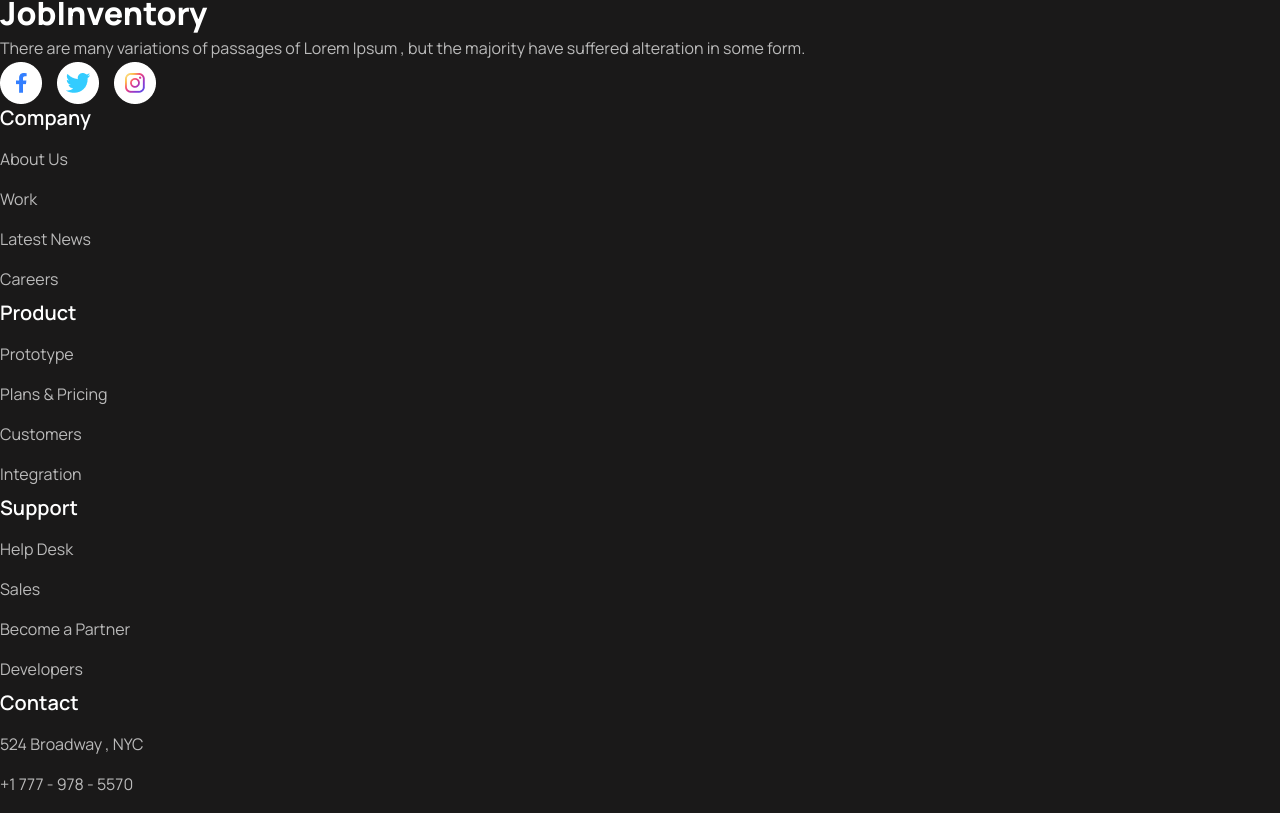
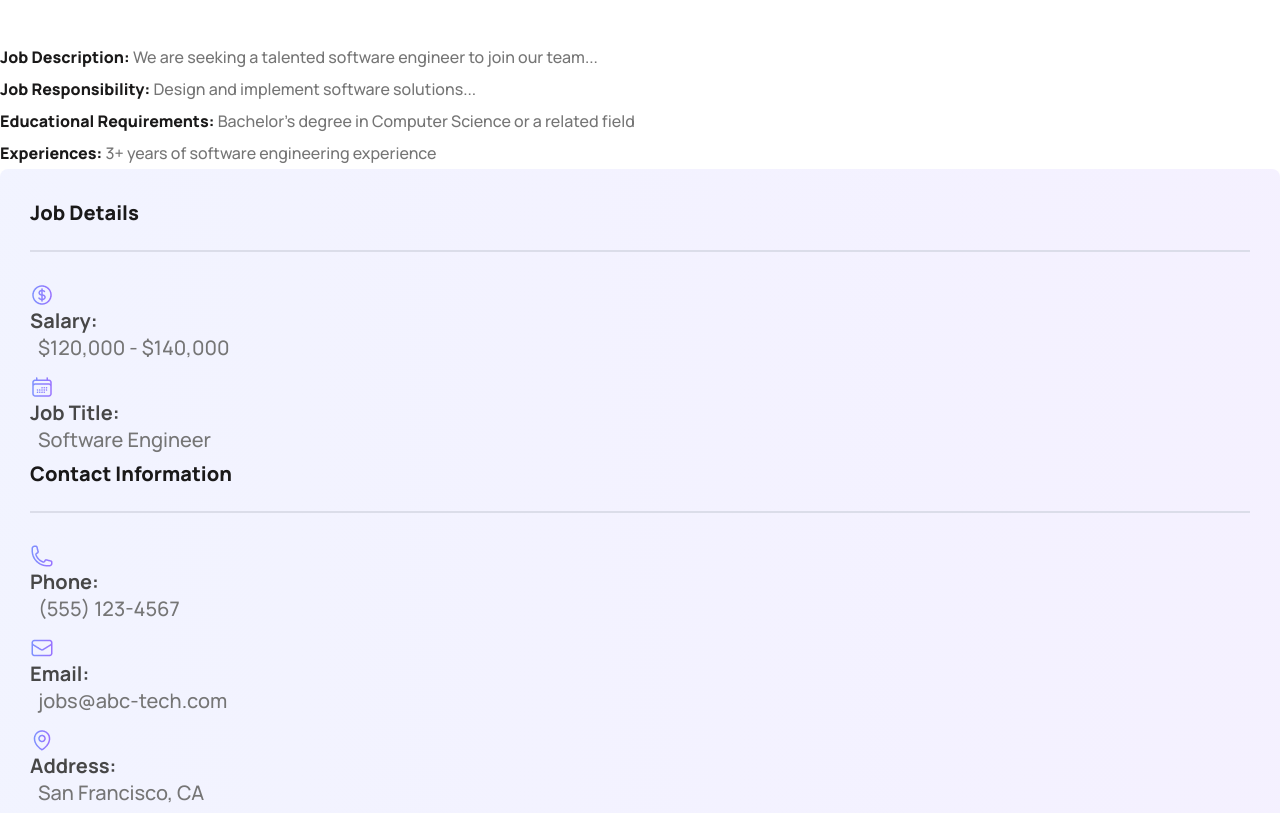
Before and after one commit to israt2022/carrer-hub, a React (Vite) app in the folder job-inventory/: page /job/1 in a window 1280 px wide. Shown: the part 687-1500 px from the top of the page. Built offline with nearby package versions, Linux system fonts and the light colour scheme.

Commit message:
job details page

```diff
--- a/job-inventory/public/jobPost.json
+++ b/job-inventory/public/jobPost.json
@@ -1,6 +1,6 @@
 [
     {
-        "id": "1",
+        "id": 1,
         "job_post": "Software Engineer",
         "company": "Google LLC",
         "company_logo": "/assets/Logo/google-1-1 1-1.png",
@@ -13,11 +13,12 @@
         "education_requirement": "Bachelor's degree in Computer Science or a related field",
         "experience": "3+ years of software engineering experience",
         "phone": "(555) 123-4567",
-        "email": "jobs@abc-tech.com"
+        "email": "jobs@abc-tech.com",
+        "applied": true
       },
 
       {
-        "id": "2",
+        "id": 2,
         "job_post": "Marketing Manager",
         "company": "Tesla",
         "company_logo": "/assets/Logo/tesla-9 1.png",
@@ -30,11 +31,12 @@
         "education_requirement": "Bachelor's degree in Marketing or a related field",
         "experience": "5+ years of marketing experience",
         "phone": "(555) 987-6543",
-        "email": "jobs@xyz-corp.com"
+        "email": "jobs@xyz-corp.com",
+        "applied": false
       },
 
       {
-        "id": "3",
+        "id": 3,
         "job_post": "Marketing Manager",
         "company": "Google LLC",
         "company_logo": "/assets/Logo/google-1-1 1-1.png",
@@ -47,11 +49,12 @@
         "education_requirement": "Bachelor's degree in Marketing or related field",
         "experience": "5+ years of experience in marketing management",
         "phone": "555-555-1234",
-        "email": "jobs@abccompany.com"
+        "email": "jobs@abccompany.com",
+        "applied": true
       },
 
       {
-        "id": "4",
+        "id": 4,
         "job_post": "Software Engineer",
         "company": "Tesla",
         "company_logo": "/assets/Logo/tesla-9 1.png",
@@ -64,11 +67,12 @@
         "education_requirement": "Bachelor's degree in Computer Science or related field",
         "experience": "3+ years of experience in web development",
         "phone": "555-555-5678",
-        "email": "careers@xyztech.com"
+        "email": "careers@xyztech.com",
+        "applied": false
       },
 
       {
-        "id": "5",
+        "id": 5,
         "job_post": "Software Engineer",
         "company": "Netflix",
         "company_logo": "/assest/Logo/netflix-4 1.png",
@@ -81,10 +85,11 @@
         "education_requirement": "Bachelor's or Master's degree in Computer Science or related field",
         "experience": "2+ years of experience in software development",
         "phone": "(123) 456-7890",
-        "email": "careers@google.com"
+        "email": "careers@google.com",
+        "applied": true
       },
       {
-        "id": "6",
+        "id": 6,
         "job_post": "Marketing Manager",
         "company": "Airbnb",
         "company_logo": "/assest/All Images/airbnb.png",
@@ -97,6 +102,7 @@
         "education_requirement": "Bachelor's or Master's degree in Marketing, Business, or related field",
         "experience": "5+ years of experience in marketing",
         "phone": "(123) 456-7890",
-        "email": "careers@apple.com"
+        "email": "careers@apple.com",
+        "applied": false
       }
 ]
--- a/job-inventory/src/components/Header.jsx
+++ b/job-inventory/src/components/Header.jsx
@@ -12,7 +12,7 @@ const Header = () => {
   return (
     <div className="px-4 py-4 mx-auto sm:max-w-full lg:max-w-screen-xl md:px-24 lg:px-8">
   <div className="relative flex items-center justify-between">
-    <h1 className="header-site-name sm:text-left">JobInventory</h1>
+    <h1 className="header-site-name sm:text-left"><NavLink to="/">JobInventory</NavLink></h1>
 
     <div className="flex lg:hidden">
       <button type="button" onClick={()=>menuDisplayHandler()} className="text-gray-500 hover:text-gray-600 focus:outline-none focus:text-gray-600 menu-toggler" aria-label="Toggle menu">
--- a/job-inventory/src/components/JobDetails.jsx
+++ b/job-inventory/src/components/JobDetails.jsx
@@ -1,13 +1,140 @@
-import React from "react";
+import React, { useEffect, useState } from "react";
 import Header from "./Header";
 import Footer from "./Footer";
+import { useParams } from "react-router-dom";
 
 const JobDetails = () => {
+
+    const {jobID} = useParams();
+
+
+    const [jobs, setJobs] = useState([]);
+    const [thisJob, setThisJob] = useState({});
+    const [isApplied, setIsApplied] = useState(false);
+
+    useEffect(()=>{
+        fetch("/jobPost.json")
+        .then(res => res.json())
+        .then(res => setJobs(res))
+    },[]);
+
+    useEffect(() => {
+        let checkAppliedJobs = localStorage.getItem("appliedJobs");
+        if (checkAppliedJobs !== null) {
+            const applied = JSON.parse(checkAppliedJobs).find(job => job.id === parseInt(jobID));
+            setIsApplied(applied);
+        }
+    }, [jobID]);
+
+
+    useEffect(()=>{
+        setThisJob(jobs?.find(job => job.id === parseInt(jobID)))
+    },[jobs, jobID]);
+
+    const appliedJob = (thisJob) => {
+        const appliedJobs = JSON.parse(localStorage.getItem("appliedJobs"));
+
+        if (appliedJobs === null) {
+            localStorage.setItem("appliedJobs", JSON.stringify([thisJob]));
+        } else {
+            const jobExists = appliedJobs.some(job => job.id === thisJob.id);
+            if (!jobExists) {
+                appliedJobs.push(thisJob);
+                localStorage.setItem("appliedJobs", JSON.stringify(appliedJobs));
+            }
+        }
+
+        setIsApplied(true);
+    };
+
     return(
         <>
             <div className="page-head">
-            <Header/>
+                <Header/>
                 <h2 className="page-title">Job Details</h2>
+            </div>
+
+            <div className="job-details-container flex flex-wrap lg:flex-nowrap gap-x-20 px-4 py-4 mx-auto sm:max-w-full lg:max-w-screen-xl md:px-24 lg:px-8 relative justify-between">
+                <div className="job-requirements w-full lg:w-3/5">
+                    <div className="job-description mb-6">
+                        <span className="job-key">
+                                Job Description: {" "}
+                        </span>
+                        <span className="job-value">
+                            {thisJob?.job_description}
+                        </span>
+                    </div>
+
+                    <div className="job-responsibility my-6">
+                        <span className="job-key">
+                                Job Responsibility: {" "}
+                        </span>
+                        <span className="job-value">
+                        {thisJob?.job_responsibility}
+                        </span>
+                    </div>
+
+                    <div className="job-education my-6">
+                        <span className="job-key mb-4 block">
+                                Educational Requirements: {" "}
+                        </span>
+                        <span className="job-value">
+                            {thisJob?.education_requirement}
+                        </span>
+                    </div>
+
+                    <div className="job-experience my-6">
+                        <span className="job-key my-4 block">
+                        Experiences: {" "}
+                        </span>
+                        <span className="job-value">
+                            {thisJob?.experience}
+                        </span>
+                    </div>
+
+
+                </div>
+                <div className="job-information-container w-full lg:w-2/5 mt-5 lg:mt-0">
+                    <div className="content">
+                        <div className="job-info-title">Job Details</div>
+                        <hr className="title-separetor"/>
+
+                        <div className="flex info-item">
+                            <img src="/assets/Icons/Frame.png" alt="" />
+                            <div className="info-type">Salary: </div>
+                            <div className="info-value">{thisJob?.salary}</div>
+                        </div>
+
+                        <div className="flex info-item">
+                            <img src="/assets/Icons/Frame-1.png" alt="" />
+                            <div className="info-type">Job Title:</div>
+                            <div className="info-value">{thisJob?.job_post}</div>
+                        </div>
+
+                        <div className="job-info-title mt-8">Contact Information</div>
+                        <hr className="title-separetor"/>
+
+                        <div className="flex info-item">
+                            <img src="/assets/Icons/Frame-2.png" alt="" />
+                            <div className="info-type">Phone: </div>
+                            <div className="info-value">{thisJob?.phone}</div>
+                        </div>
+
+                        <div className="flex info-item">
+                            <img src="/assets/Icons/Frame-3.png" alt="" />
+                            <div className="info-type">Email: </div>
+                            <div className="info-value">{thisJob?.email}</div>
+                        </div>
+
+                        <div className="flex info-item">
+                            <img src="/assets/Icons/Frame-4.png" alt="" />
+                            <div className="info-type">Address: </div>
+                            <div className="info-value">{thisJob?.company_location}</div>
+                        </div>
+                    </div>
+                    <button disabled={isApplied} className={`${isApplied ? "already-applied" : "apply-now-btn"} w-full`} onClick={()=> appliedJob(thisJob)}>{isApplied ? "Already Applied" : "Apply Now"}</button>
+
+                </div>
             </div>
             <Footer/>
         </>
--- a/job-inventory/src/style.css
+++ b/job-inventory/src/style.css
@@ -430,3 +430,92 @@ h2.page-title {
     background-position: top;
     background-size: contain;
 }
+
+.job-requirements {
+    font-family: 'Manrope';
+    font-style: normal;
+    font-weight: 500;
+    font-size: 16px;
+    line-height: 32px;
+    color: #757575;
+}
+
+span.job-key {
+    color: #1A1919;
+    font-weight: 800;
+}
+
+.job-details-container{
+    margin: 130px 0px;
+}
+.job-information-container .content {
+    background: linear-gradient(90deg, rgba(126, 144, 254, 0.1) 0%, rgba(152, 115, 255, 0.1) 100%);
+    border-radius: 8px;
+    padding: 30px;
+}
+
+.job-info-title {
+    font-family: 'Manrope';
+    font-style: normal;
+    font-weight: 800;
+    font-size: 20px;
+    line-height: 27px;
+    color: #1A1919;
+}
+
+hr.title-separetor {
+    border: 1px solid #dbdde9;
+    margin: 24px 0px;
+}
+
+.info-item {
+    font-family: 'Manrope';
+    font-style: normal;
+    font-weight: 500;
+    font-size: 20px;
+    line-height: 27px;
+    color: #757575;
+    padding: 7px 0px;
+}
+
+.info-type {
+    color: #474747;
+    font-weight: 700;
+}
+
+.info-item img {
+    height: fit-content;
+    width: fit-content;
+    margin-right: 8px;
+}
+
+.apply-now-btn {
+    background: linear-gradient(90deg, #7E90FE 0%, #9873FF 100%);
+    border-radius: 8px;
+    font-family: 'Manrope';
+    font-style: normal;
+    font-weight: 800;
+    font-size: 20px;
+    line-height: 27px;
+    color: #FFFFFF;
+    padding: 19px;
+    text-align: center;
+    margin-top: 24px;
+}
+
+.already-applied {
+    background: gray;
+    border-radius: 8px;
+    font-family: 'Manrope';
+    font-style: normal;
+    font-weight: 800;
+    font-size: 20px;
+    line-height: 27px;
+    color: #FFFFFF;
+    padding: 19px;
+    text-align: center;
+    margin-top: 24px;
+}
+.info-value{
+    margin-left: 8px;
+}
```
